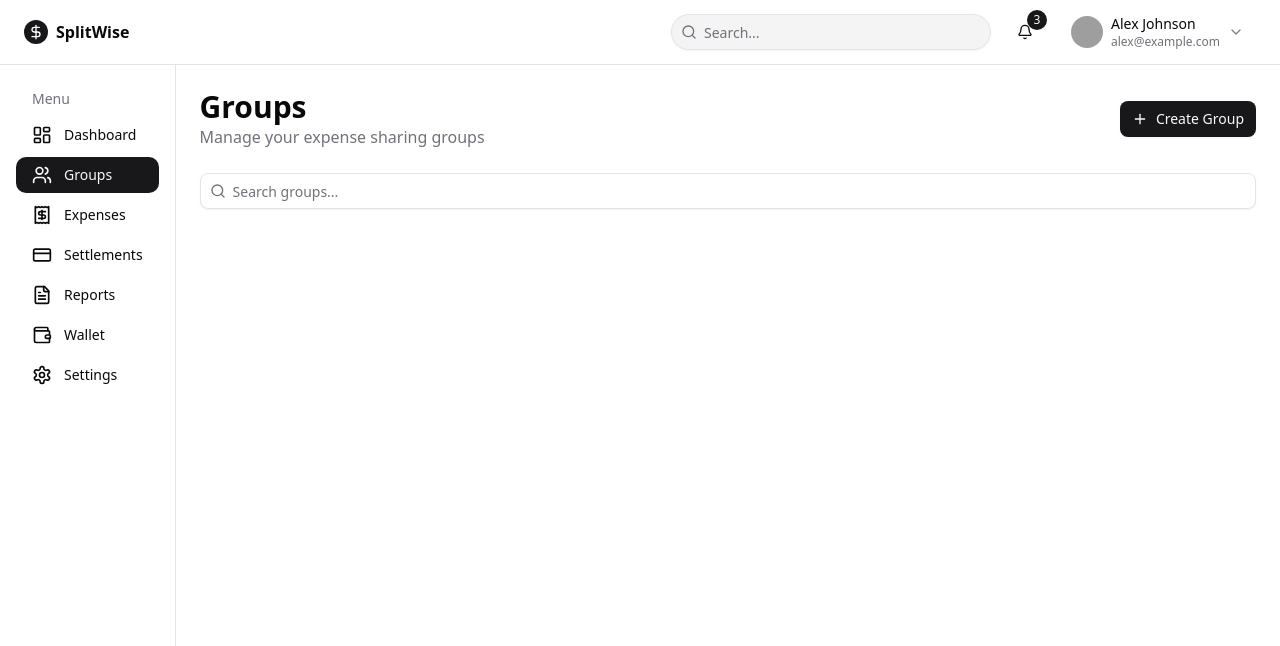
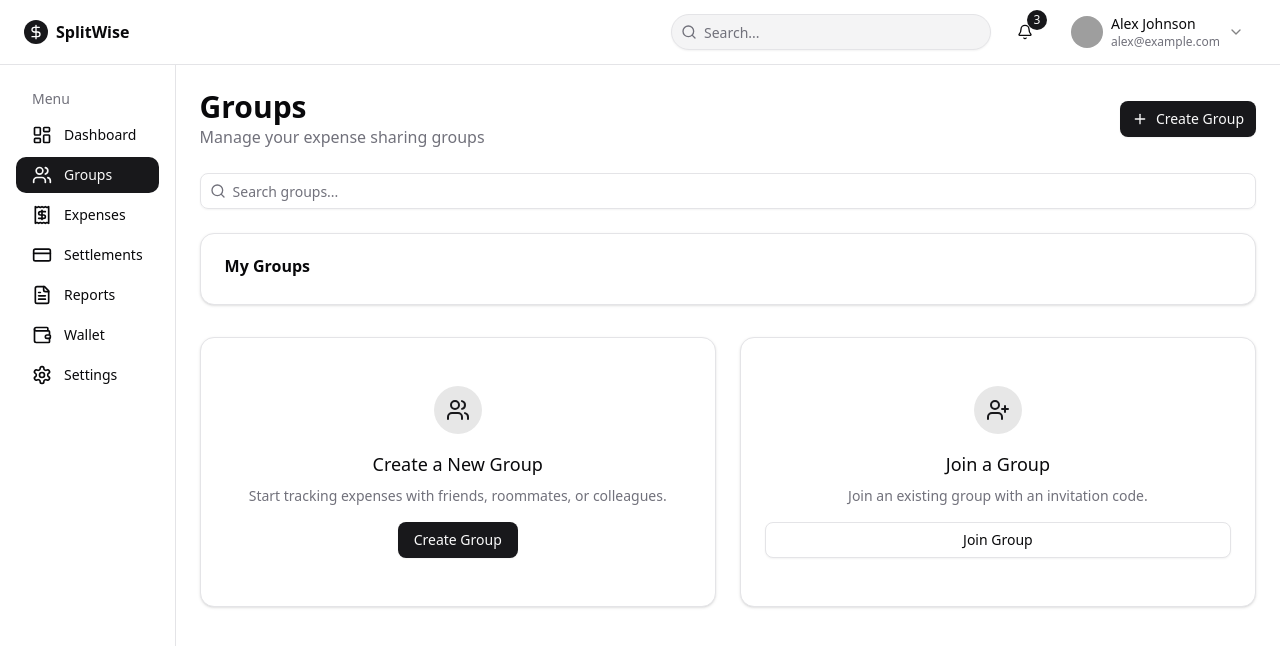
Before and after one commit to Delightsheriff/Rangers, a Next.js app in the folder frontend/: page /dashboard/groups in a window 1280 px wide. Shown: the top 646 px of the page. Built offline with nearby package versions, Linux system fonts and the light colour scheme; grey boxes are pictures that could not be loaded.

Commit message:
feat(groups-page): implement GroupsPageContent with search, create group, and join group options

```diff
--- a/frontend/components/dashboard/groups/groups-page-content.tsx
+++ b/frontend/components/dashboard/groups/groups-page-content.tsx
@@ -1,6 +1,10 @@
 'use client';
+import { Button } from '@/components/ui/button';
+import { Card, CardContent, CardHeader, CardTitle } from '@/components/ui/card';
 import { Input } from '@/components/ui/input';
-import { Search } from 'lucide-react';
+import { Search, UserPlus, Users } from 'lucide-react';
+import Link from 'next/link';
+import { toast } from 'sonner';
 
 export default function GroupsPageContent() {
   return (
@@ -16,6 +20,54 @@ export default function GroupsPageContent() {
           />
         </div>
       </div>
+
+      <Card>
+        <CardHeader>
+          <CardTitle>My Groups</CardTitle>
+        </CardHeader>
+      </Card>
+
+      {/* Footer */}
+      <div className="mt-8 grid gap-6 md:grid-cols-2 ">
+        <Card>
+          <CardContent className="p-6">
+            <div className="flex flex-col items-center text-center">
+              <div className="mb-4 rounded-full bg-primary/10 p-3">
+                <Users className="h-6 w-6 text-primary" />
+              </div>
+              <h3 className="mb-2 text-lg font-medium">Create a New Group</h3>
+              <p className="mb-4 text-sm text-muted-foreground">
+                Start tracking expenses with friends, roommates, or colleagues.
+              </p>
+              <Link href="/groups/new">
+                <Button className="w-full">Create Group</Button>
+              </Link>
+            </div>
+          </CardContent>
+        </Card>
+        <Card>
+          <CardContent className="p-6">
+            <div className="flex flex-col items-center text-center">
+              <div className="mb-4 rounded-full bg-primary/10 p-3">
+                <UserPlus className="h-6 w-6 text-primary" />
+              </div>
+              <h3 className="mb-2 text-lg font-medium">Join a Group</h3>
+              <p className="mb-4 text-sm text-muted-foreground">
+                Join an existing group with an invitation code.
+              </p>
+              <Button
+                variant="outline"
+                className="w-full"
+                onClick={() => {
+                  toast.info('This feature is coming soon.');
+                }}
+              >
+                Join Group
+              </Button>
+            </div>
+          </CardContent>
+        </Card>
+      </div>
     </>
   );
 }
```
